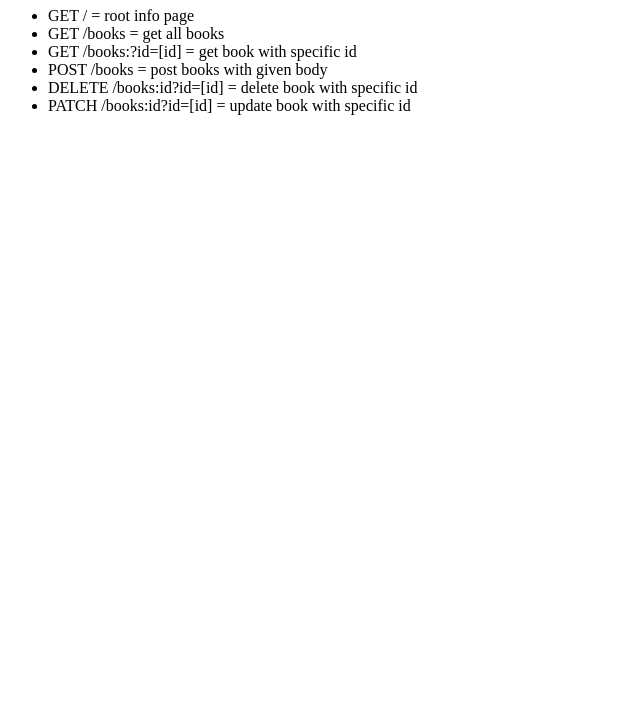
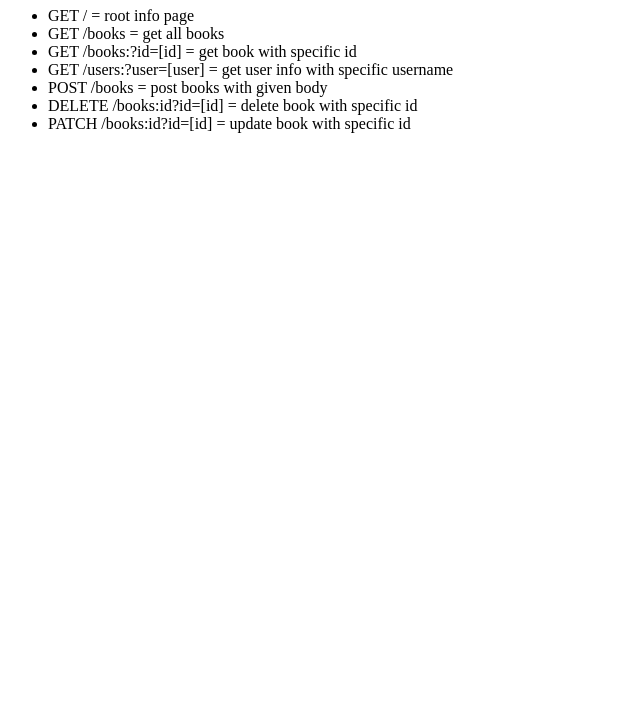
Before and after one commit to EHB-MCT/web2-backend-LieseCordeyn, a website: page public/index.html in a window 1280 px wide. Shown: the part 73-800 px from the top of the page, without its empty margins (0-640 px from the left). Drawn offline with Linux system fonts and the light colour scheme.

Commit message:
Updated index page

```diff
--- a/public/index.html
+++ b/public/index.html
@@ -13,6 +13,7 @@
         <li>GET / = root info page</li>
         <li>GET /books = get all books</li>
         <li>GET /books:?id=[id] = get book with specific id</li>
+        <li>GET /users:?user=[user] = get user info with specific username</li>
         <li>POST /books = post books with given body</li>
         <li>DELETE /books:id?id=[id] = delete book with specific id</li>
         <li>PATCH /books:id?id=[id] = update book with specific id</li>
```
